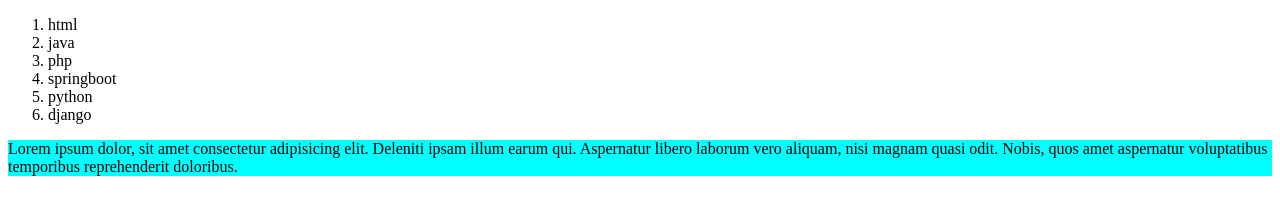
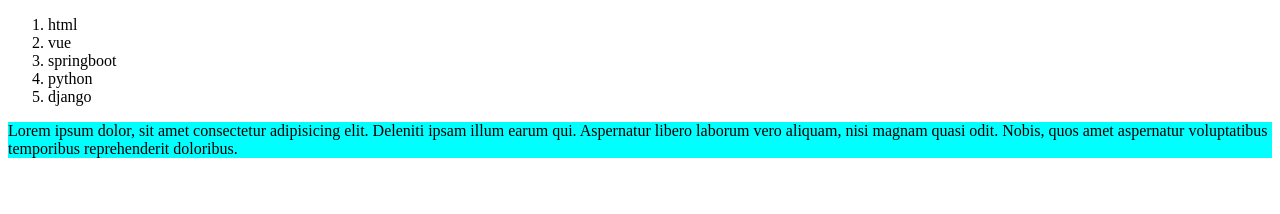
Before and after one commit to sowmiya-darsini/git-practice, a plain HTML site: page index.html in a window 1280 px wide. Drawn offline with Linux system fonts and the light colour scheme.

Commit message:
Update index.html

```diff
--- a/index.html
+++ b/index.html
@@ -9,8 +9,7 @@
 <body>
     <ol>
         <li>html</li>
-        <li>java</li>
-        <li>php</li>
+        <li>vue</li>
         <li>springboot</li>
         <li>python</li>
         <li>django</li>
```
